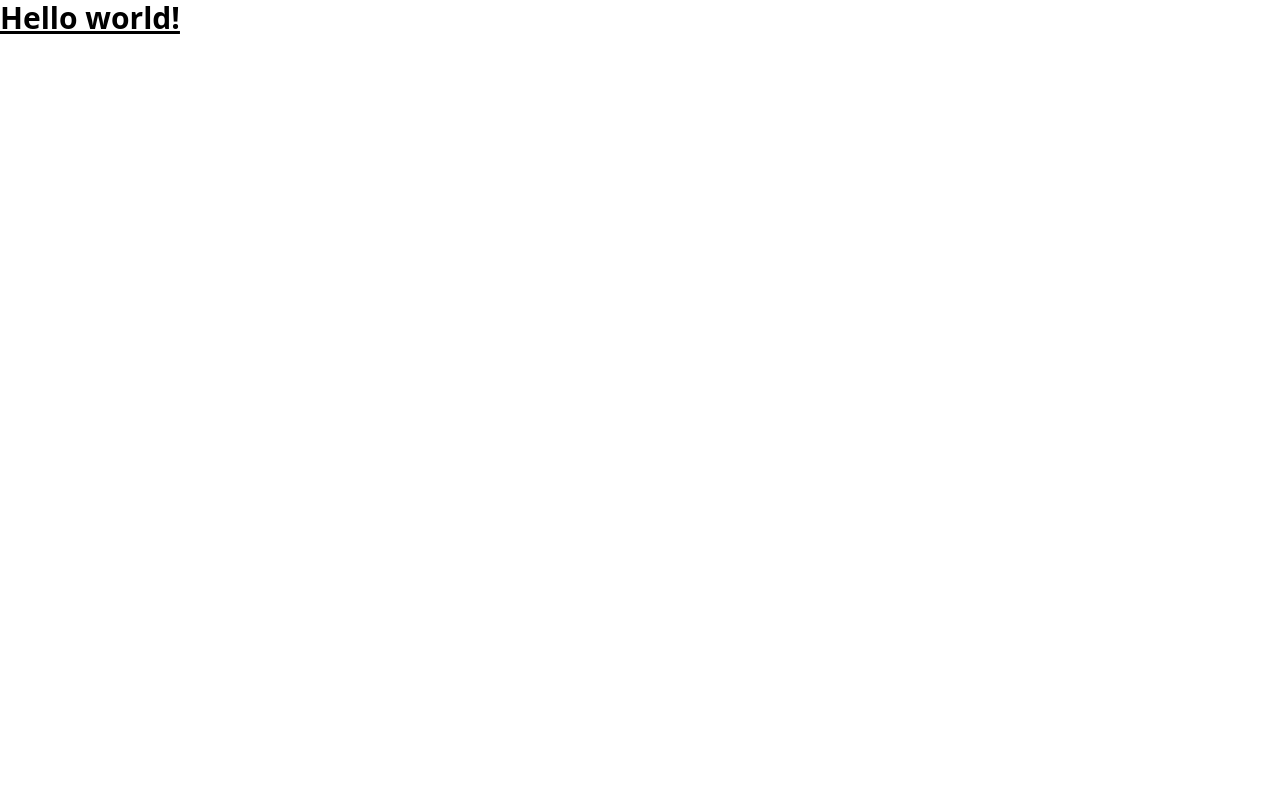
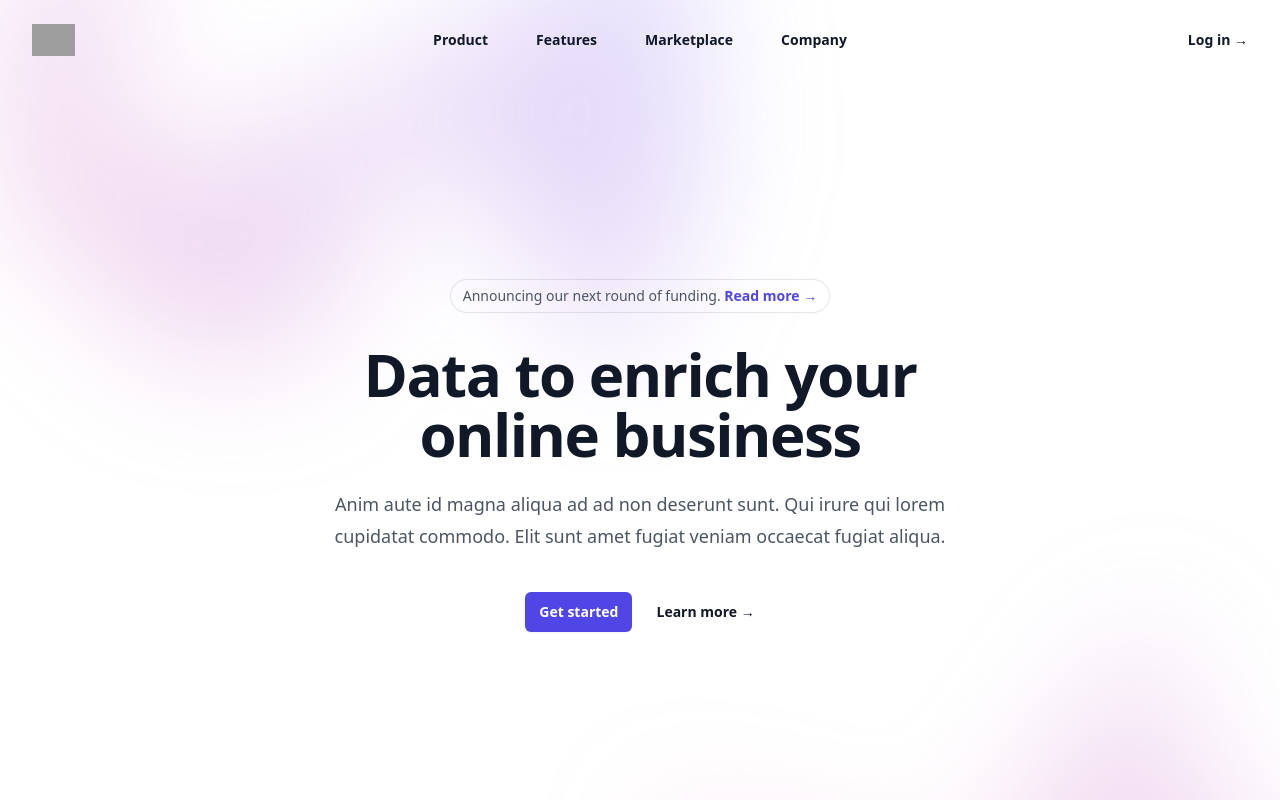
Before and after one commit to megablazikenabhishek/db-hackthon-dementia, a React (Create React App) app in the folder webapp/: page / in a window 1280 px wide. Shown: the top 800 px of the page. Built offline with nearby package versions, Linux system fonts and the light colour scheme; grey boxes are pictures that could not be loaded.

Commit message:
intialized auth provider

```diff
--- a/webapp/package.json
+++ b/webapp/package.json
@@ -6,8 +6,11 @@
     "@testing-library/jest-dom": "^5.17.0",
     "@testing-library/react": "^13.4.0",
     "@testing-library/user-event": "^13.5.0",
+    "axios": "^1.7.2",
     "react": "^18.3.1",
     "react-dom": "^18.3.1",
+    "react-icons-kit": "^2.0.0",
+    "react-router-dom": "^6.24.1",
     "react-scripts": "5.0.1",
     "web-vitals": "^2.1.4",
     "workbox-background-sync": "^6.6.0",
--- a/webapp/src/App.js
+++ b/webapp/src/App.js
@@ -1,12 +1,17 @@
 import React from 'react';
-import logo from './logo.svg';
+import { BrowserRouter, Routes, Route } from "react-router-dom";
 import './App.css';
+import LogInPage from './pages/loginPage/loginPage';
+import NotFoundPage from './pages/notFoundPage/notFoundPage';
 
 function App() {
   return (
-    <h1 className="text-3xl font-bold underline">
-      Hello world!
-    </h1>
+    <BrowserRouter>
+      <Routes>
+        <Route path='/' element={<LogInPage />}/>
+        <Route path='*' element={<NotFoundPage />}/>
+      </Routes>
+    </BrowserRouter>
   );
 }
 
--- /dev/null
+++ b/webapp/src/context/authContext.js
@@ -0,0 +1,37 @@
+import { useState, useEffect, useContext, createContext } from "react";
+import axios from "axios";
+
+const AuthContext = createContext();
+
+const AuthProvider = ({ children }) => {
+//TODO: add the required states depending on the usecase
+  const [auth, setAuth] = useState({
+    userName: null,
+    teamName: null,
+    token: "",
+  });
+
+  axios.defaults.headers.common["Authorization"] = auth?.token;
+  useEffect(() => {
+    const data = localStorage.getItem("auth");
+    if (data) {
+      const parsedata = JSON.parse(data);
+    //   TODO: Change here as well
+      setAuth({
+        ...auth,
+        userName: parsedata.user_name,
+        teamName: parsedata.team_name,
+        token: parsedata.jwt_token,
+      });
+    }
+  }, []);
+  return (
+    <AuthContext.Provider value={[auth, setAuth]}>
+      {children}
+    </AuthContext.Provider>
+  );
+};
+
+const useAuth = () => useContext(AuthContext);
+
+export { useAuth,AuthProvider};
--- /dev/null
+++ b/webapp/src/pages/loginPage/loginPage.js
@@ -0,0 +1,91 @@
+import React from 'react';
+
+function LogInPage() {
+    return (
+        <div class="bg-white">
+            <header class="absolute inset-x-0 top-0 z-50">
+                <nav class="flex items-center justify-between p-6 lg:px-8" aria-label="Global">
+                <div class="flex lg:flex-1">
+                    <a href="#" class="-m-1.5 p-1.5">
+                    <span class="sr-only">Your Company</span>
+                    <img class="h-8 w-auto" src="https://tailwindui.com/img/logos/mark.svg?color=indigo&shade=600" alt="" />
+                    </a>
+                </div>
+                <div class="flex lg:hidden">
+                    <button type="button" class="-m-2.5 inline-flex items-center justify-center rounded-md p-2.5 text-gray-700">
+                    <span class="sr-only">Open main menu</span>
+                    <svg class="h-6 w-6" fill="none" viewBox="0 0 24 24" stroke-width="1.5" stroke="currentColor" aria-hidden="true">
+                        <path stroke-linecap="round" stroke-linejoin="round" d="M3.75 6.75h16.5M3.75 12h16.5m-16.5 5.25h16.5" />
+                    </svg>
+                    </button>
+                </div>
+                <div class="hidden lg:flex lg:gap-x-12">
+                    <a href="#" class="text-sm font-semibold leading-6 text-gray-900">Product</a>
+                    <a href="#" class="text-sm font-semibold leading-6 text-gray-900">Features</a>
+                    <a href="#" class="text-sm font-semibold leading-6 text-gray-900">Marketplace</a>
+                    <a href="#" class="text-sm font-semibold leading-6 text-gray-900">Company</a>
+                </div>
+                <div class="hidden lg:flex lg:flex-1 lg:justify-end">
+                    <a href="#" class="text-sm font-semibold leading-6 text-gray-900">Log in <span aria-hidden="true">&rarr;</span></a>
+                </div>
+                </nav>
+                <div class="lg:hidden" role="dialog" aria-modal="true">
+                <div class="fixed inset-0 z-50"></div>
+                <div class="fixed inset-y-0 right-0 z-50 w-full overflow-y-auto bg-white px-6 py-6 sm:max-w-sm sm:ring-1 sm:ring-gray-900/10">
+                    <div class="flex items-center justify-between">
+                    <a href="#" class="-m-1.5 p-1.5">
+                        <span class="sr-only">Your Company</span>
+                        <img class="h-8 w-auto" src="https://tailwindui.com/img/logos/mark.svg?color=indigo&shade=600" alt=""/>
+                    </a>
+                    <button type="button" class="-m-2.5 rounded-md p-2.5 text-gray-700">
+                        <span class="sr-only">Close menu</span>
+                        <svg class="h-6 w-6" fill="none" viewBox="0 0 24 24" stroke-width="1.5" stroke="currentColor" aria-hidden="true">
+                        <path stroke-linecap="round" stroke-linejoin="round" d="M6 18L18 6M6 6l12 12" />
+                        </svg>
+                    </button>
+                    </div>
+                    <div class="mt-6 flow-root">
+                    <div class="-my-6 divide-y divide-gray-500/10">
+                        <div class="space-y-2 py-6">
+                        <a href="#" class="-mx-3 block rounded-lg px-3 py-2 text-base font-semibold leading-7 text-gray-900 hover:bg-gray-50">Product</a>
+                        <a href="#" class="-mx-3 block rounded-lg px-3 py-2 text-base font-semibold leading-7 text-gray-900 hover:bg-gray-50">Features</a>
+                        <a href="#" class="-mx-3 block rounded-lg px-3 py-2 text-base font-semibold leading-7 text-gray-900 hover:bg-gray-50">Marketplace</a>
+                        <a href="#" class="-mx-3 block rounded-lg px-3 py-2 text-base font-semibold leading-7 text-gray-900 hover:bg-gray-50">Company</a>
+                        </div>
+                        <div class="py-6">
+                        <a href="#" class="-mx-3 block rounded-lg px-3 py-2.5 text-base font-semibold leading-7 text-gray-900 hover:bg-gray-50">Log in</a>
+                        </div>
+                    </div>
+                    </div>
+                </div>
+                </div>
+            </header>
+
+            <div class="relative isolate px-6 pt-14 lg:px-8">
+                <div class="absolute inset-x-0 -top-40 -z-10 transform-gpu overflow-hidden blur-3xl sm:-top-80" aria-hidden="true">
+                <div class="relative left-[calc(50%-11rem)] aspect-[1155/678] w-[36.125rem] -translate-x-1/2 rotate-[30deg] bg-gradient-to-tr from-[#ff80b5] to-[#9089fc] opacity-30 sm:left-[calc(50%-30rem)] sm:w-[72.1875rem]" style={{"clip-path": "polygon(74.1% 44.1%, 100% 61.6%, 97.5% 26.9%, 85.5% 0.1%, 80.7% 2%, 72.5% 32.5%, 60.2% 62.4%, 52.4% 68.1%, 47.5% 58.3%, 45.2% 34.5%, 27.5% 76.7%, 0.1% 64.9%, 17.9% 100%, 27.6% 76.8%, 76.1% 97.7%, 74.1% 44.1%)"}}></div>
+                </div>
+                <div class="mx-auto max-w-2xl py-32 sm:py-48 lg:py-56">
+                <div class="hidden sm:mb-8 sm:flex sm:justify-center">
+                    <div class="relative rounded-full px-3 py-1 text-sm leading-6 text-gray-600 ring-1 ring-gray-900/10 hover:ring-gray-900/20">
+                    Announcing our next round of funding. <a href="#" class="font-semibold text-indigo-600"><span class="absolute inset-0" aria-hidden="true"></span>Read more <span aria-hidden="true">&rarr;</span></a>
+                    </div>
+                </div>
+                <div class="text-center">
+                    <h1 class="text-4xl font-bold tracking-tight text-gray-900 sm:text-6xl">Data to enrich your online business</h1>
+                    <p class="mt-6 text-lg leading-8 text-gray-600">Anim aute id magna aliqua ad ad non deserunt sunt. Qui irure qui lorem cupidatat commodo. Elit sunt amet fugiat veniam occaecat fugiat aliqua.</p>
+                    <div class="mt-10 flex items-center justify-center gap-x-6">
+                    <a href="#" class="rounded-md bg-indigo-600 px-3.5 py-2.5 text-sm font-semibold text-white shadow-sm hover:bg-indigo-500 focus-visible:outline focus-visible:outline-2 focus-visible:outline-offset-2 focus-visible:outline-indigo-600">Get started</a>
+                    <a href="#" class="text-sm font-semibold leading-6 text-gray-900">Learn more <span aria-hidden="true">→</span></a>
+                    </div>
+                </div>
+                </div>
+                <div class="absolute inset-x-0 top-[calc(100%-13rem)] -z-10 transform-gpu overflow-hidden blur-3xl sm:top-[calc(100%-30rem)]" aria-hidden="true">
+                <div class="relative left-[calc(50%+3rem)] aspect-[1155/678] w-[36.125rem] -translate-x-1/2 bg-gradient-to-tr from-[#ff80b5] to-[#9089fc] opacity-30 sm:left-[calc(50%+36rem)] sm:w-[72.1875rem]" style={{"clip-path": "polygon(74.1% 44.1%, 100% 61.6%, 97.5% 26.9%, 85.5% 0.1%, 80.7% 2%, 72.5% 32.5%, 60.2% 62.4%, 52.4% 68.1%, 47.5% 58.3%, 45.2% 34.5%, 27.5% 76.7%, 0.1% 64.9%, 17.9% 100%, 27.6% 76.8%, 76.1% 97.7%, 74.1% 44.1%)"}}></div>
+                </div>
+            </div>
+        </div>
+    )
+}
+
+export default LogInPage;
--- /dev/null
+++ b/webapp/src/pages/notFoundPage/notFoundPage.js
@@ -0,0 +1,17 @@
+function NotFoundPage() {
+    return (
+        <main class="grid min-h-full place-items-center bg-white px-6 py-24 sm:py-32 lg:px-8">
+            <div class="text-center">
+                <p class="text-base font-semibold text-indigo-600">404</p>
+                <h1 class="mt-4 text-3xl font-bold tracking-tight text-gray-900 sm:text-5xl">Page not found</h1>
+                <p class="mt-6 text-base leading-7 text-gray-600">Sorry, we couldn’t find the page you’re looking for.</p>
+                <div class="mt-10 flex items-center justify-center gap-x-6">
+                <a href="#" class="rounded-md bg-indigo-600 px-3.5 py-2.5 text-sm font-semibold text-white shadow-sm hover:bg-indigo-500 focus-visible:outline focus-visible:outline-2 focus-visible:outline-offset-2 focus-visible:outline-indigo-600">Go back home</a>
+                <a href="#" class="text-sm font-semibold text-gray-900">Contact support <span aria-hidden="true">&rarr;</span></a>
+                </div>
+            </div>
+        </main>
+    )
+}
+
+export default NotFoundPage;
```
Also changed, not shown: webapp/src/pages/loginPage/loginPage.css (added), webapp/src/pages/notFoundPage/notFoundPage.css (added), 1 other file (tests, documents, lock files or other folders).
